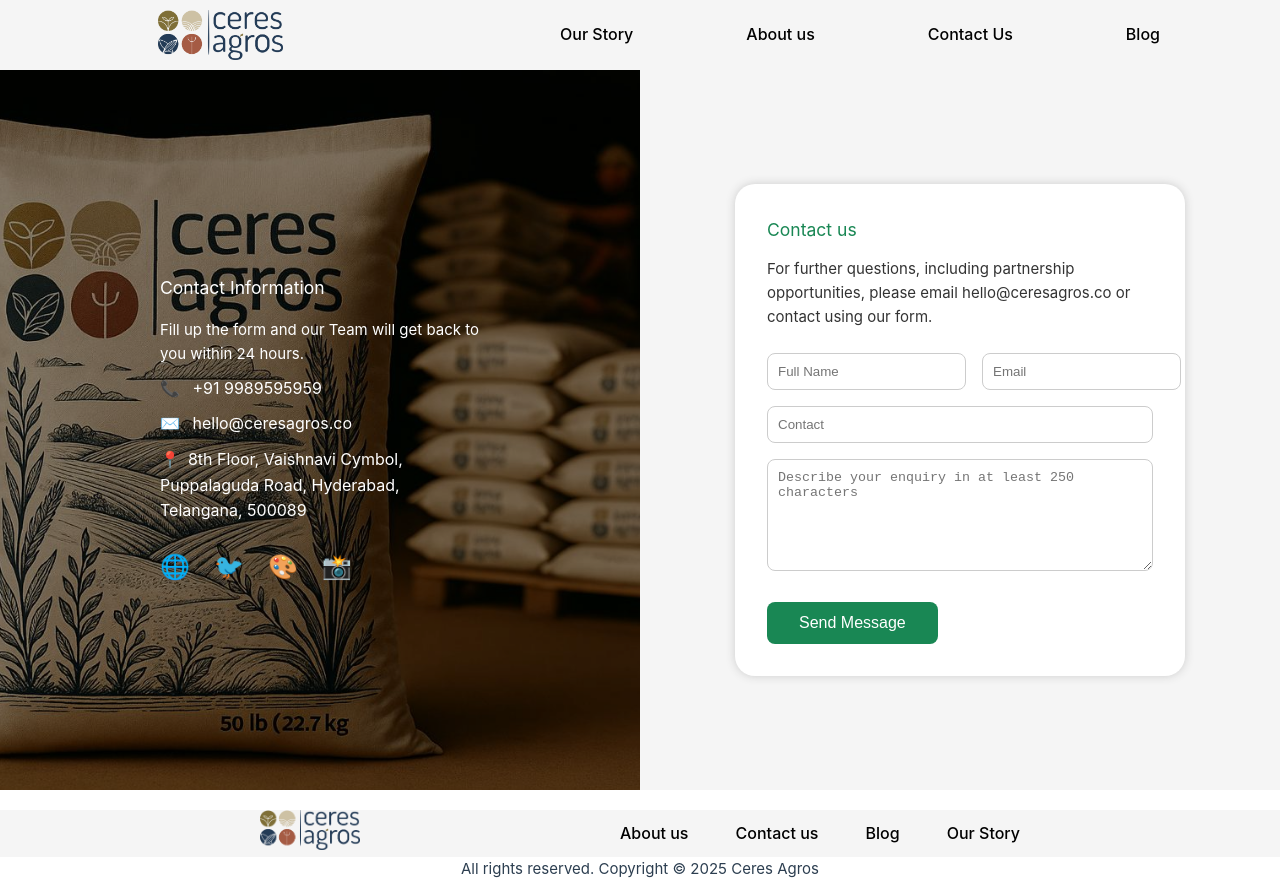
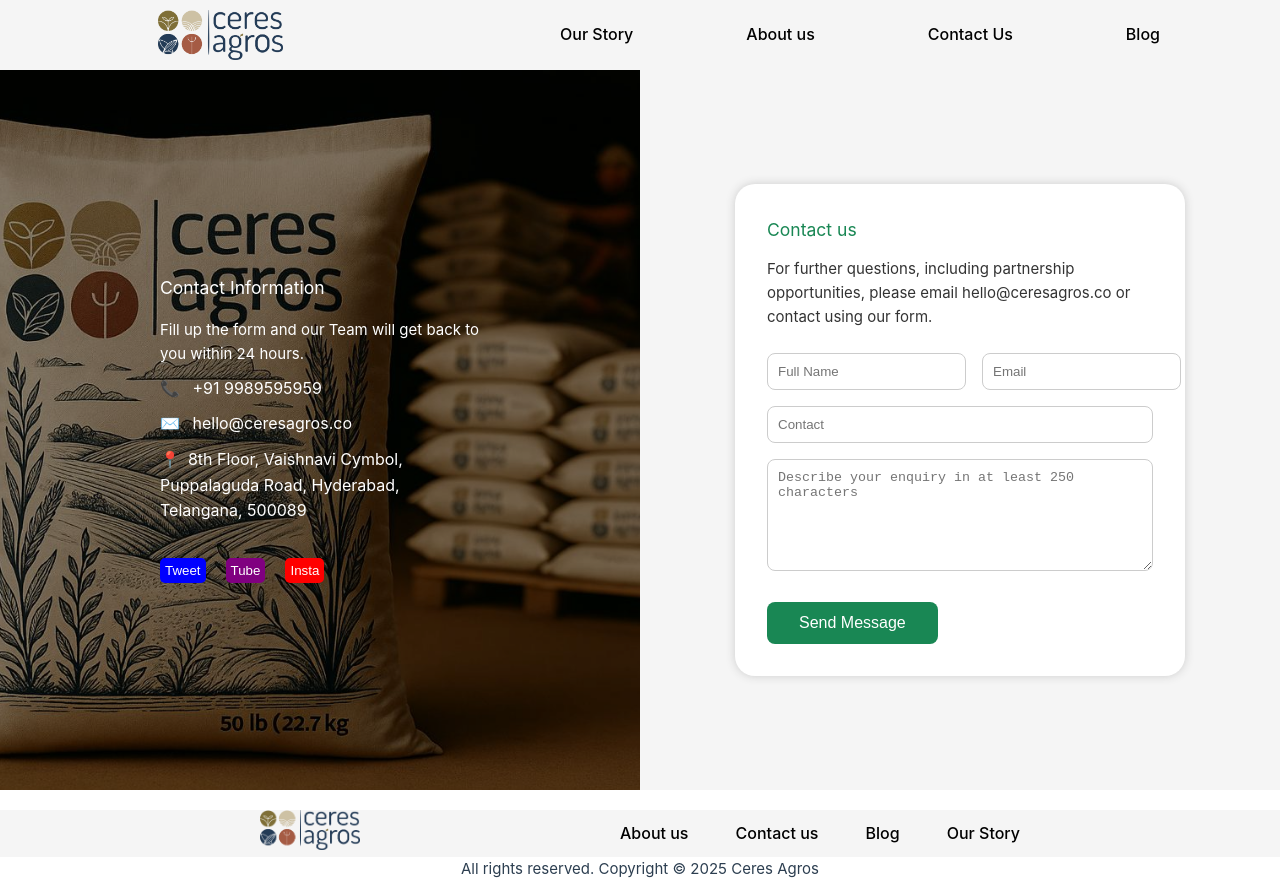
Before and after one commit to Sujanith31/ceres_agros, a Vue app: page /contact-us in a window 1280 px wide. Built offline with nearby package versions, Linux system fonts and the light colour scheme.

Commit message:
design fixes

```diff
--- a/src/frontPage/customCode/aboutUspage/aboutusfront.vue
+++ b/src/frontPage/customCode/aboutUspage/aboutusfront.vue
@@ -8,8 +8,6 @@
           developed using the groundbreaking Microphase Enrichment Technology (MET). Our
           science-driven solutions are tailored to meet the evolving demands of modern agriculture —
           ensuring higher efficiency, better yields, and sustainable soil health.
-        </p>
-        <p>
           We are not just a fertilizer company. We are a vision, a movement, and a mission — one
           rooted in precision, inspired by performance, and dedicated to progress.
         </p>
@@ -259,7 +257,7 @@
   display: flex;
   flex-direction: column;
   justify-content: center;
-  align-items: start;
+  align-items: center;
   gap: 20px;
   width: 80%;
 }
@@ -405,6 +403,7 @@
 .aboutus-imagecard-container{
     width: 500px;
     color: black;
+    margin-left: 20px ;
 }
 .visinoires-card-container{
     background-color: whitesmoke;
@@ -551,9 +550,16 @@
     width: 100% !important;
     gap: 30px !important;
   }
+  .frontrightcard-top, .frontrightcard-bottom{
+    justify-content: space-evenly !important;
+  }
   .aboutus-imagecard-container {
-    width: 100% !important;
+    width: 50% !important;
     margin-top: 30px;
+  }
+  .aboutus-cards-container{
+    justify-content: center !important;
+    align-items: center !important;
   }
   .aboutus-card img {
     width: 100% !important;
@@ -576,6 +582,15 @@
     display: flex;
     justify-content: center;
     align-items: center;
+  }
+  .future-farming-text{
+    width: 90%;
+    padding: 10px;
+    display: flex;
+    flex-direction: column;
+    justify-content: center;
+    align-items: center;
+    text-align: center;
   }
 }
 
@@ -609,6 +624,12 @@
   .aboutus-content-three {
     width: 100% !important;
     margin-top: 24px !important;
+  }
+  .image-container{
+    width: 100%;
+    display: flex;
+    justify-content: center;
+    align-items: center;
   }
   .frontrightcard-top,
   .frontrightcard-bottom {
--- a/src/frontPage/customCode/blog/blogcontactgpt.vue
+++ b/src/frontPage/customCode/blog/blogcontactgpt.vue
@@ -9,13 +9,21 @@
           <div class="contact-details">
             <p><span class="icon">📞</span> +91 9989595959</p>
             <p><span class="icon">✉️</span> hello@ceresagros.co</p>
-            <p><span class="icon">📍</span>8th Floor, Vaishnavi Cymbol, Puppalaguda Road, Hyderabad, Telangana, 500089</p>
+            <p>
+              <span class="icon">📍</span>8th Floor, Vaishnavi Cymbol, Puppalaguda Road, Hyderabad,
+              Telangana, 500089
+            </p>
           </div>
           <div class="contact-social">
-            <a href="#"><span class="icon">🌐</span></a>
-            <a href="#"><span class="icon">🐦</span></a>
-            <a href="#"><span class="icon">🎨</span></a>
-            <a href="#"><span class="icon">📸</span></a>
+            <button class="button-one">Tweet</button>
+            <button class="button-two">Tube</button>
+            <a
+              href="https://www.instagram.com/ceresagros/?igsh=N3ZxaXV1Z3cxZXZr&utm_source=qr"
+              target="_blank"
+            >
+              <button class="button-three">Insta</button>
+            </a>
+            <!-- <a href="#"><span class="icon">📸</span></a> -->
           </div>
         </div>
       </div>
@@ -40,7 +48,7 @@
 </template>
 
 <script setup>
-import bgContact from "@/assets/img/contact-page-image-two.jpg";
+import bgContact from '@/assets/img/contact-page-image-two.jpg'
 </script>
 
 <style scoped>
@@ -52,7 +60,7 @@
   display: flex;
   max-width: 1100px;
   margin: 0 auto;
-  box-shadow: 0 2px 16px rgba(0,0,0,0.08);
+  box-shadow: 0 2px 16px rgba(0, 0, 0, 0.08);
   border-radius: 18px;
   overflow: hidden;
   background: #fff;
@@ -71,7 +79,7 @@
 .contact-overlay {
   position: absolute;
   inset: 0;
-  background: rgba(0,0,0,0.5);
+  background: rgba(0, 0, 0, 0.5);
   z-index: 1;
 }
 .contact-info {
@@ -157,6 +165,29 @@
 .contact-form-actions button:hover {
   background: #145c32;
 }
+.button-one{
+    background-color: blue;
+    color: white;
+    border: none;
+    border-radius: 5px;
+    padding: 5px;
+}
+.button-two{
+    background-color: purple;
+    border: none;
+    color: white;
+    margin-left: 20px;
+    margin-right: 20px;
+    border-radius: 5px;
+    padding: 5px;
+}
+.button-three{
+    background-color: red;
+    border: none;
+    color: white;
+    border-radius: 5px;
+    padding: 5px;
+}
 
 /* Responsive Styles */
 @media (max-width: 900px) {
--- a/src/frontPage/customCode/contactus/contactusgpt.vue
+++ b/src/frontPage/customCode/contactus/contactusgpt.vue
@@ -11,10 +11,11 @@
           <p><span class="icon">📍</span>8th Floor, Vaishnavi Cymbol, Puppalaguda Road, Hyderabad, Telangana, 500089</p>
         </div>
         <div class="contactus-social">
-          <a href="#"><span class="icon">🌐</span></a>
-          <a href="#"><span class="icon">🐦</span></a>
-          <a href="#"><span class="icon">🎨</span></a>
-          <a href="#"><span class="icon">📸</span></a>
+          <button class="button-one">Tweet</button>
+      <button class="button-two">Tube</button>
+      <a href="https://www.instagram.com/ceresagros/?igsh=N3ZxaXV1Z3cxZXZr&utm_source=qr" target="_blank">
+      <button class="button-three">Insta</button>
+      </a>
         </div>
       </div>
     </div>
@@ -166,6 +167,30 @@
   margin-right: 8px;
 }
 
+.button-one{
+    background-color: blue;
+    color: white;
+    border: none;
+    border-radius: 5px;
+    padding: 5px;
+}
+.button-two{
+    background-color: purple;
+    border: none;
+    color: white;
+    margin-left: 20px;
+    margin-right: 20px;
+    border-radius: 5px;
+    padding: 5px;
+}
+.button-three{
+    background-color: red;
+    border: none;
+    color: white;
+    border-radius: 5px;
+    padding: 5px;
+}
+
 @media (max-width: 900px) {
   .contactus-main {
     flex-direction: column;
--- a/src/frontPage/customCode/frontpage.vue/frontCards.vue
+++ b/src/frontPage/customCode/frontpage.vue/frontCards.vue
@@ -184,8 +184,9 @@
   justify-content: center;
   align-items: center;
   gap: 50px;
-  width: 700px;
+  width: 600px;
   color: grey;
+  /* background-color: #344767; */
 }
 .front-rightCard-continer h3 {
   color: #344767;
@@ -193,7 +194,7 @@
 }
 .frontrightcard-top {
   display: flex;
-  justify-content: space-between;
+  justify-content: space-evenly;
   align-items: center;
   width: 100%;
 }
@@ -204,7 +205,7 @@
 }
 .frontrightcard-bottom {
   display: flex;
-  justify-content: space-between;
+  justify-content: space-evenly;
   align-items: center;
   width: 100%;
 }
--- a/src/frontPage/customCode/frontpage.vue/homePageFive.vue
+++ b/src/frontPage/customCode/frontpage.vue/homePageFive.vue
@@ -34,7 +34,7 @@
     </div>
     <div class="lastcontainer-buttons">
       <button class="button-one">Tweet</button>
-      <button class="button-two">Share</button>
+      <button class="button-two">Tube</button>
       <button class="button-three">Insta</button>
     </div>
   </div>
--- a/src/frontPage/customCode/frontpage.vue/homePageFour.vue
+++ b/src/frontPage/customCode/frontpage.vue/homePageFour.vue
@@ -11,18 +11,18 @@
     <div class="homePageFour-image-containers">
       <div class="homePageFour-images">
         <div class="homepageFour-image-topc">
-          <RouterLink :to="{name: 'OurStory'}">
+          <RouterLink :to="{ name: 'OurStory' }">
             <img :src="logoOne" alt="Ceres Agros Fertilizer" />
           </RouterLink>
-          <RouterLink :to="{name: 'Aboutus'}">
+          <RouterLink :to="{ name: 'Aboutus' }">
             <img :src="logoTwo" alt="Ceres Agros Fertilizer" />
           </RouterLink>
         </div>
         <div class="homepageFour-image-bottomc">
-          <RouterLink :to="{name:'ContactUs'}">
+          <RouterLink :to="{ name: 'ContactUs' }">
             <img :src="logoThree" alt="Ceres Agros Fertilizer" />
           </RouterLink>
-          <RouterLink :to="{name: 'BlogPage'}">
+          <RouterLink :to="{ name: 'BlogPage' }">
             <img :src="logoFour" alt="Ceres Agros Fertilizer" />
           </RouterLink>
         </div>
@@ -43,10 +43,10 @@
 <script setup>
 import { RouterLink } from 'vue-router'
 import homlogo from '@/assets/img/ceras-agro-logo.png'
-import logoOne from "@/assets/img/logo-one.jpg";
-import logoTwo from "@/assets/img/logo-second.jpg";
-import logoThree from "@/assets/img/logo-Three.jpg";
-import logoFour from "@/assets/img/logo-Four.jpg";
+import logoOne from '@/assets/img/logo-one.jpg'
+import logoTwo from '@/assets/img/logo-second.jpg'
+import logoThree from '@/assets/img/logo-Three.jpg'
+import logoFour from '@/assets/img/logo-Four.jpg'
 </script>
 <style scoped>
 .homePageFour-container {
@@ -114,7 +114,7 @@
   width: 200px;
 }
 .homepageFour-para-conatiner {
-  width: 400px;
+  width: 450px;
   display: flex;
   flex-direction: column;
   justify-content: center;
@@ -126,6 +126,11 @@
   color: #344767;
   font-size: 25px;
   font-weight: 700;
+}
+@media (max-width: 1100px) {
+  .homepageFour-para-conatiner {
+    width: 370px;
+  }
 }
 @media (max-width: 900px) {
   .homePageFour-text-container {
--- a/src/frontPage/customCode/ourStory/ourStoryfirst.vue
+++ b/src/frontPage/customCode/ourStory/ourStoryfirst.vue
@@ -7,8 +7,6 @@
           The journey of Ceres Agros began with a singular belief: Plant science must evolve. As
           farmers grappled with nutrient loss, poor soil response, and unpredictable yields, our
           founders envisioned a fertilizer that could do more — deliver nutrients with intent.
-        </p>
-        <p>
           By merging agronomy with material science, Ceres Agros gave birth to MET — Microphase
           Enrichment Technology, an innovation that changed how nutrients behave in the soil. Each
           granule we manufacture is a product of purpose, designed not just to feed the plant, but
@@ -109,7 +107,7 @@
   display: flex;
   flex-direction: column;
   justify-content: center;
-  align-items: start;
+  align-items: center;
   gap: 20px;
   width: 80%;
 }
@@ -189,6 +187,19 @@
   font-weight: 600;
   font-size: 1.5rem;
 }
+@media (max-width:1250px){
+  .sequence-card-one, .sequence-card-two, .sequence-card-three{
+    width: 90%;
+  }
+  .card-three-text,
+.card-two-text,
+.card-one-text{
+  width: 350px;
+}
+.sequence-cards img {
+  width: 325px;
+}
+}
 @media (max-width: 900px) {
   .HomePage-Container,
   .homepage-imagecontainer {
```
